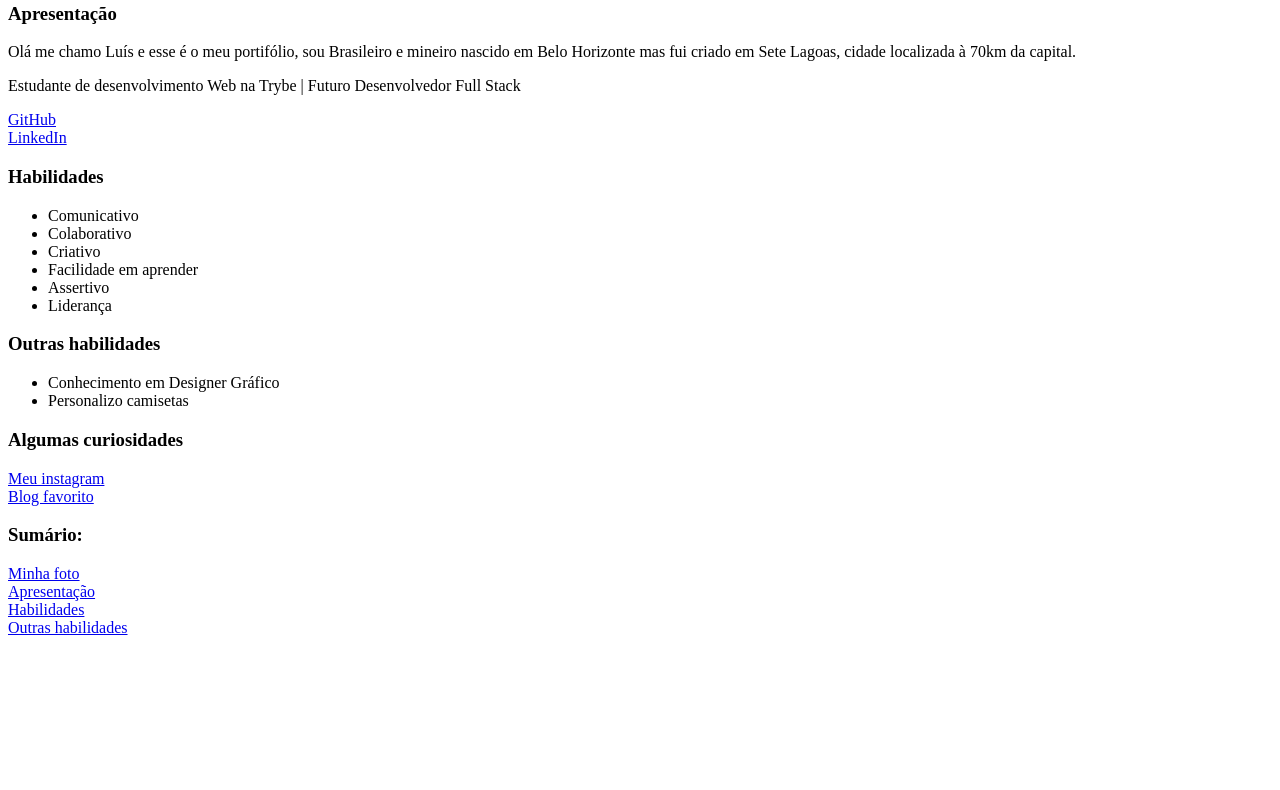
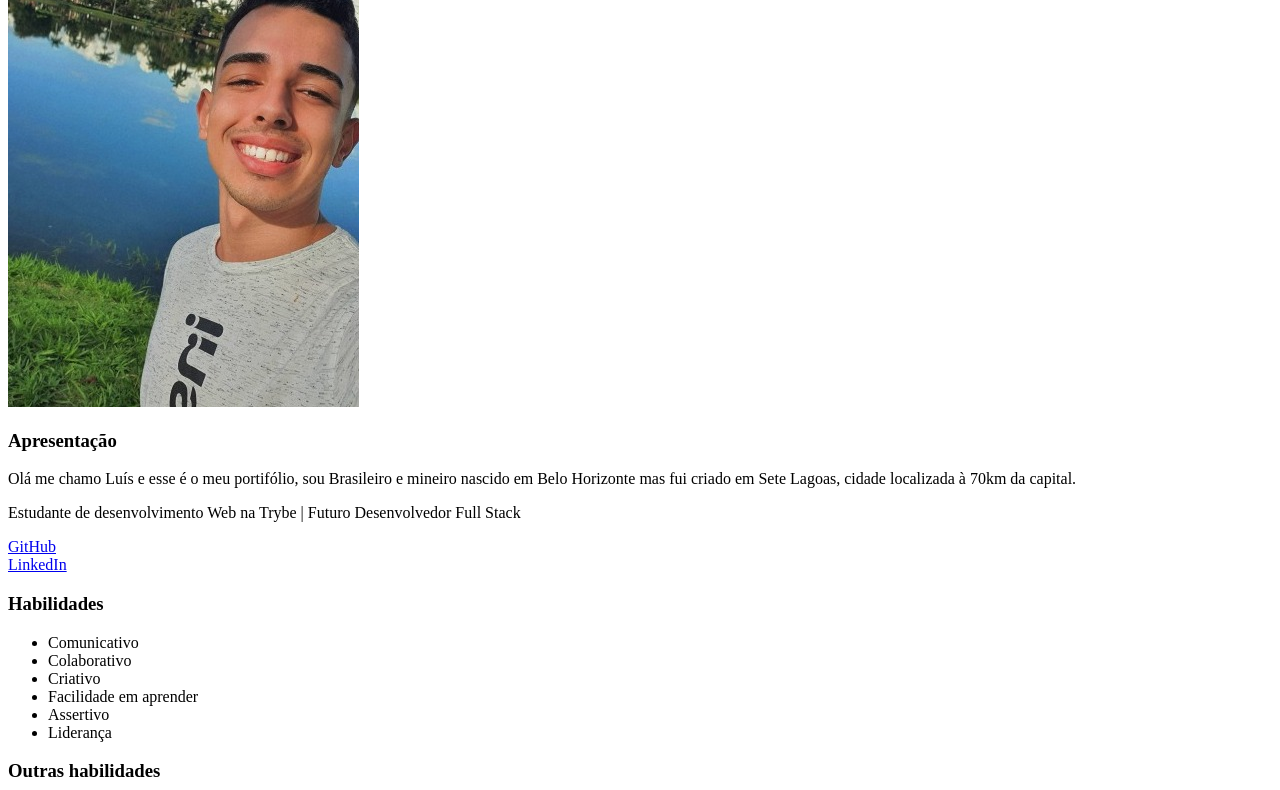
Before and after one commit to luisallves/luisallves.github.io, a plain HTML site: page index.html in a window 1280 px wide. Shown: the part 114-904 px from the top of the page. Before the commit the page ends 800 px from the top, so only its background shows below. Drawn offline with Linux system fonts and the light colour scheme.

Commit message:
Atualiza foto do portifólio

```diff
--- a/index.html
+++ b/index.html
@@ -6,7 +6,7 @@
 </head>
 <body>
     <h1>Luís Fernando Alves</h1>
-    <img id="foto20" src="WhatsApp Image 2022-03-31 at 13.24.50.jpeg" alt="Foto do Luís">
+    <img id="foto20" src="foto-luis.jpeg" alt="Foto do Luís">
     <h3 id="apres">Apresentação</h3>
     <p>Olá me chamo Luís e esse é o meu portifólio, sou Brasileiro e mineiro nascido em Belo Horizonte mas fui criado em Sete Lagoas, cidade localizada à 70km da capital.</p>
     <p>Estudante de desenvolvimento Web na Trybe | Futuro Desenvolvedor Full Stack</p>
```
